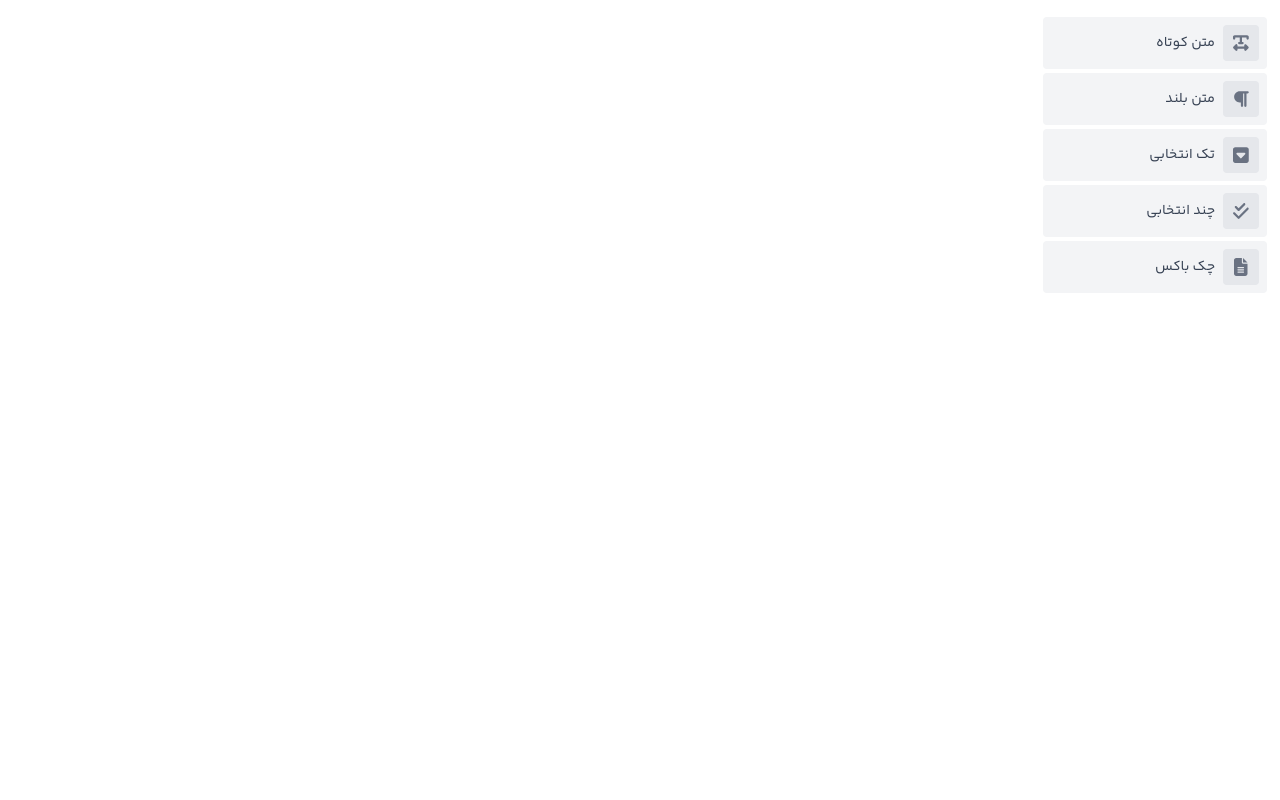
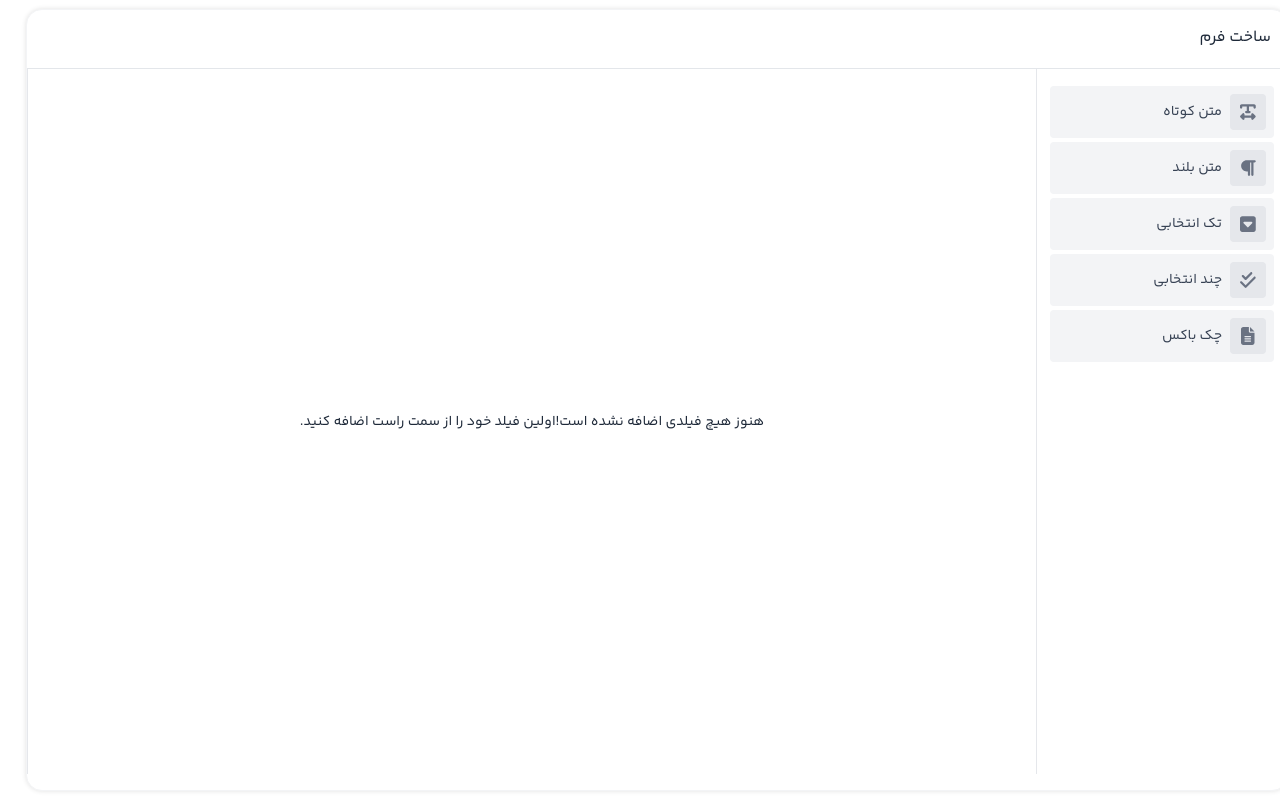
Before and after one commit to mandanaD/form-builder, a React (Vite) app: page / in a window 1280 px wide. Built offline with nearby package versions, Linux system fonts and the light colour scheme.

Commit message:
feat:add option of selectbox functions

```diff
--- a/src/Pages/FormBuilder.tsx
+++ b/src/Pages/FormBuilder.tsx
@@ -1,24 +1,61 @@
 import FieldOptions from "../Components/FieldOptions.tsx";
 import {useState} from "react";
 import type {Field} from "../types/FormType.tsx";
+import ChosenPreview from "../Components/ChosenPreview.tsx";
 
 const FormBuilder = () => {
     const [definedFields, setDefinedFields] = useState<Field[]>([])
+    const [activeFieldIndex, setActiveFieldIndex] = useState<number>(-1);
+
+    const addOption = () => {
+        const updateOptions = [...definedFields]
+        updateOptions[activeFieldIndex].options.push(`گزینه ${updateOptions[activeFieldIndex].options.length + 1}`)
+        setDefinedFields(updateOptions)
+    }
+
+    const removeOption = (index: number) => {
+        const updateOptions = [...definedFields]
+        const activeOptions = updateOptions[activeFieldIndex].options;
+        activeOptions.splice(index, 1);
+        setDefinedFields(updateOptions)
+    }
+
+    const updateOption = (index: number, value: string) => {
+        const updatedFields = [...definedFields];
+        updatedFields[activeFieldIndex].options[index] = value;
+        setDefinedFields(updatedFields);
+    }
+
+    const deleteField = (index: number) => {
+        const updatedFields = definedFields.filter((_, i) => i !== index);
+        setDefinedFields(updatedFields);
+    }
+
     return (
-        <div>
-            <div>
+        <main
+            className="min-h-screen flex p-2 border sm:border-transparent border-gray-300 rounded-t-4xl sm:rounded-2xl overflow-y-auto">
+            <div
+                className={`flex flex-col flex-1 py-4 rounded-2xl bg-white w-full shadow-[0px_0px_5px_0px_rgba(0,0,0,0.12)] border border-gray-100`}>
+                <header className={"px-4 pb-3 flex items-center border-b border-gray-300/60"}>
+                    <h1 className={"text-sm sm:text-base mb-1.5 text-gray-800 font-medium"}>
+                        ساخت فرم
+                    </h1>
+                </header>
+                <div className="flex-1 flex h-full relative">
+                    <FieldOptions definedFields={definedFields} setActiveFieldIndex={setActiveFieldIndex}
+                                  setDefinedFields={setDefinedFields}/>
+                    <ChosenPreview deleteField={deleteField} updateOption={updateOption} removeOption={removeOption} addOption={addOption} setActiveFieldIndex={setActiveFieldIndex} activeFieldIndex={activeFieldIndex}
+                                   definedFields={definedFields}/>
+                    {
+                        activeFieldIndex && (
+                            <div>
 
-            </div>
-            <div className="flex h-full relative">
-                <FieldOptions definedFields={definedFields} setDefinedFields={setDefinedFields}/>
-                <div>
-
-                </div>
-                <div>
-
+                            </div>
+                        )
+                    }
                 </div>
             </div>
-        </div>
+        </main>
     )
 }
 export default FormBuilder;
```
